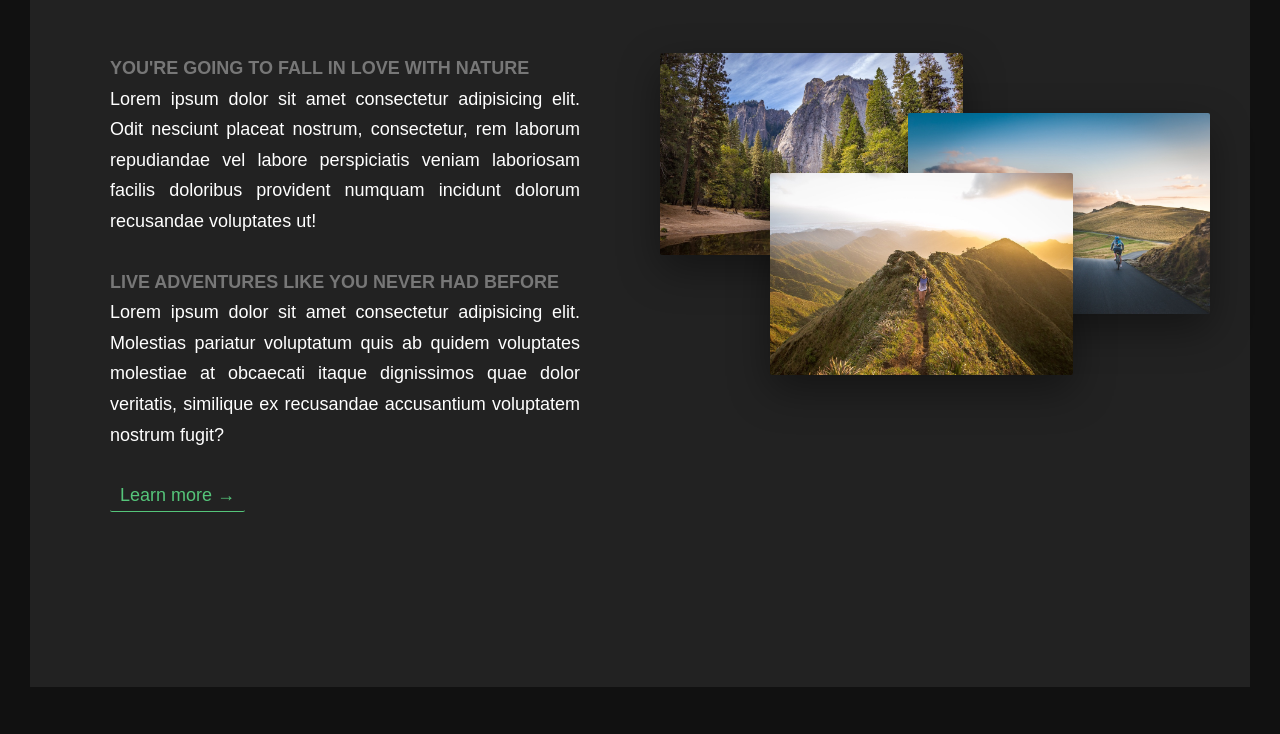
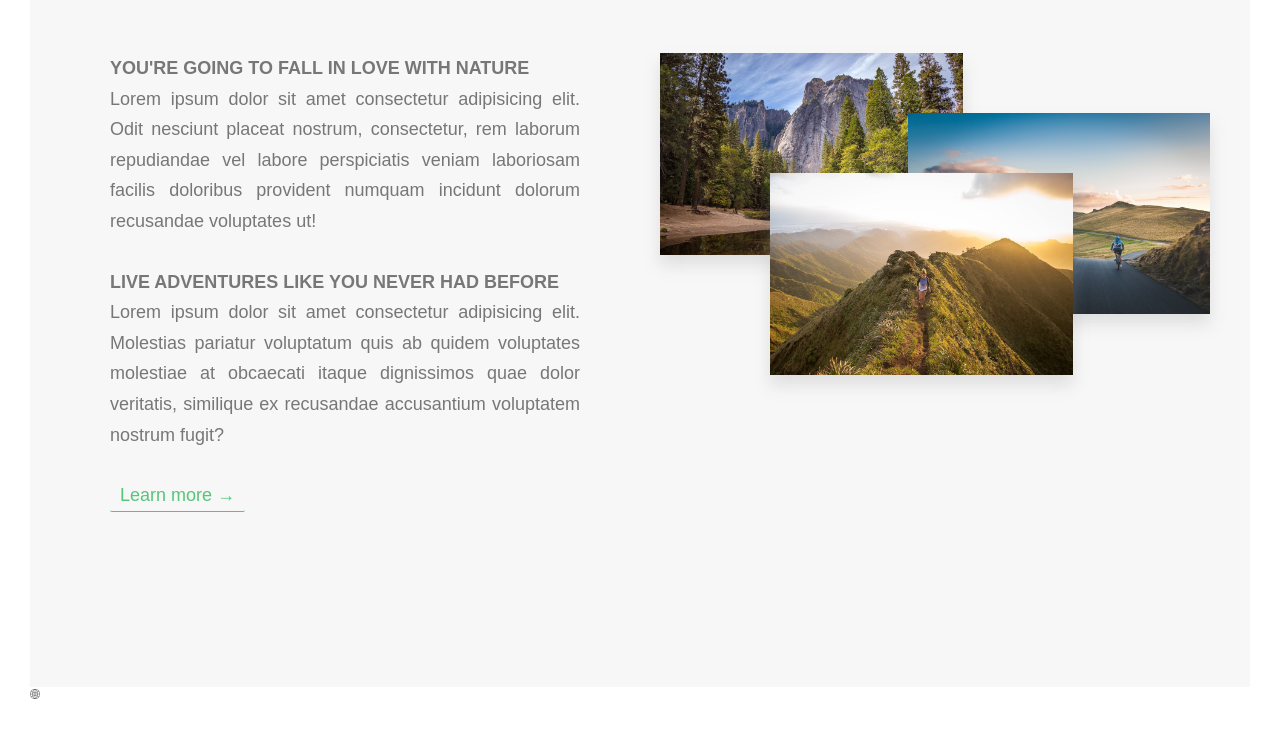
Before and after one commit to salazarkendall/SASS-natours, a website: page index.html in a window 1280 px wide. Shown: the part 783-1517 px from the top of the page. Drawn offline with Linux system fonts and the light colour scheme.

Commit message:
finished: about section

```diff
--- /dev/null
+++ b/css/icon-font.css
@@ -0,0 +1,445 @@
+@charset "UTF-8";
+
+@font-face {
+  font-family: "linea-basic-10";
+  src:url("fonts/linea-basic-10.eot");
+  src:url("fonts/linea-basic-10.eot?#iefix") format("embedded-opentype"),
+    url("fonts/linea-basic-10.woff") format("woff"),
+    url("fonts/linea-basic-10.ttf") format("truetype"),
+    url("fonts/linea-basic-10.svg#linea-basic-10") format("svg");
+  font-weight: normal;
+  font-style: normal;
+
+}
+
+[data-icon]:before {
+  font-family: "linea-basic-10" !important;
+  content: attr(data-icon);
+  font-style: normal !important;
+  font-weight: normal !important;
+  font-variant: normal !important;
+  text-transform: none !important;
+  speak: none;
+  line-height: 1;
+  -webkit-font-smoothing: antialiased;
+  -moz-osx-font-smoothing: grayscale;
+}
+
+[class^="icon-"]:before,
+[class*=" icon-"]:before {
+  font-family: "linea-basic-10" !important;
+  font-style: normal !important;
+  font-weight: normal !important;
+  font-variant: normal !important;
+  text-transform: none !important;
+  speak: none;
+  line-height: 1;
+  -webkit-font-smoothing: antialiased;
+  -moz-osx-font-smoothing: grayscale;
+}
+
+.icon-basic-accelerator:before {
+  content: "a";
+}
+.icon-basic-alarm:before {
+  content: "b";
+}
+.icon-basic-anchor:before {
+  content: "c";
+}
+.icon-basic-anticlockwise:before {
+  content: "d";
+}
+.icon-basic-archive:before {
+  content: "e";
+}
+.icon-basic-archive-full:before {
+  content: "f";
+}
+.icon-basic-ban:before {
+  content: "g";
+}
+.icon-basic-battery-charge:before {
+  content: "h";
+}
+.icon-basic-battery-empty:before {
+  content: "i";
+}
+.icon-basic-battery-full:before {
+  content: "j";
+}
+.icon-basic-battery-half:before {
+  content: "k";
+}
+.icon-basic-bolt:before {
+  content: "l";
+}
+.icon-basic-book:before {
+  content: "m";
+}
+.icon-basic-book-pen:before {
+  content: "n";
+}
+.icon-basic-book-pencil:before {
+  content: "o";
+}
+.icon-basic-bookmark:before {
+  content: "p";
+}
+.icon-basic-calculator:before {
+  content: "q";
+}
+.icon-basic-calendar:before {
+  content: "r";
+}
+.icon-basic-cards-diamonds:before {
+  content: "s";
+}
+.icon-basic-cards-hearts:before {
+  content: "t";
+}
+.icon-basic-case:before {
+  content: "u";
+}
+.icon-basic-chronometer:before {
+  content: "v";
+}
+.icon-basic-clessidre:before {
+  content: "w";
+}
+.icon-basic-clock:before {
+  content: "x";
+}
+.icon-basic-clockwise:before {
+  content: "y";
+}
+.icon-basic-cloud:before {
+  content: "z";
+}
+.icon-basic-clubs:before {
+  content: "A";
+}
+.icon-basic-compass:before {
+  content: "B";
+}
+.icon-basic-cup:before {
+  content: "C";
+}
+.icon-basic-diamonds:before {
+  content: "D";
+}
+.icon-basic-display:before {
+  content: "E";
+}
+.icon-basic-download:before {
+  content: "F";
+}
+.icon-basic-exclamation:before {
+  content: "G";
+}
+.icon-basic-eye:before {
+  content: "H";
+}
+.icon-basic-eye-closed:before {
+  content: "I";
+}
+.icon-basic-female:before {
+  content: "J";
+}
+.icon-basic-flag1:before {
+  content: "K";
+}
+.icon-basic-flag2:before {
+  content: "L";
+}
+.icon-basic-floppydisk:before {
+  content: "M";
+}
+.icon-basic-folder:before {
+  content: "N";
+}
+.icon-basic-folder-multiple:before {
+  content: "O";
+}
+.icon-basic-gear:before {
+  content: "P";
+}
+.icon-basic-geolocalize-01:before {
+  content: "Q";
+}
+.icon-basic-geolocalize-05:before {
+  content: "R";
+}
+.icon-basic-globe:before {
+  content: "S";
+}
+.icon-basic-gunsight:before {
+  content: "T";
+}
+.icon-basic-hammer:before {
+  content: "U";
+}
+.icon-basic-headset:before {
+  content: "V";
+}
+.icon-basic-heart:before {
+  content: "W";
+}
+.icon-basic-heart-broken:before {
+  content: "X";
+}
+.icon-basic-helm:before {
+  content: "Y";
+}
+.icon-basic-home:before {
+  content: "Z";
+}
+.icon-basic-info:before {
+  content: "0";
+}
+.icon-basic-ipod:before {
+  content: "1";
+}
+.icon-basic-joypad:before {
+  content: "2";
+}
+.icon-basic-key:before {
+  content: "3";
+}
+.icon-basic-keyboard:before {
+  content: "4";
+}
+.icon-basic-laptop:before {
+  content: "5";
+}
+.icon-basic-life-buoy:before {
+  content: "6";
+}
+.icon-basic-lightbulb:before {
+  content: "7";
+}
+.icon-basic-link:before {
+  content: "8";
+}
+.icon-basic-lock:before {
+  content: "9";
+}
+.icon-basic-lock-open:before {
+  content: "!";
+}
+.icon-basic-magic-mouse:before {
+  content: "\"";
+}
+.icon-basic-magnifier:before {
+  content: "#";
+}
+.icon-basic-magnifier-minus:before {
+  content: "$";
+}
+.icon-basic-magnifier-plus:before {
+  content: "%";
+}
+.icon-basic-mail:before {
+  content: "&";
+}
+.icon-basic-mail-multiple:before {
+  content: "'";
+}
+.icon-basic-mail-open:before {
+  content: "(";
+}
+.icon-basic-mail-open-text:before {
+  content: ")";
+}
+.icon-basic-male:before {
+  content: "*";
+}
+.icon-basic-map:before {
+  content: "+";
+}
+.icon-basic-message:before {
+  content: ",";
+}
+.icon-basic-message-multiple:before {
+  content: "-";
+}
+.icon-basic-message-txt:before {
+  content: ".";
+}
+.icon-basic-mixer2:before {
+  content: "/";
+}
+.icon-basic-mouse:before {
+  content: ":";
+}
+.icon-basic-notebook:before {
+  content: ";";
+}
+.icon-basic-notebook-pen:before {
+  content: "<";
+}
+.icon-basic-notebook-pencil:before {
+  content: "=";
+}
+.icon-basic-paperplane:before {
+  content: ">";
+}
+.icon-basic-pencil-ruler:before {
+  content: "?";
+}
+.icon-basic-pencil-ruler-pen:before {
+  content: "@";
+}
+.icon-basic-photo:before {
+  content: "[";
+}
+.icon-basic-picture:before {
+  content: "]";
+}
+.icon-basic-picture-multiple:before {
+  content: "^";
+}
+.icon-basic-pin1:before {
+  content: "_";
+}
+.icon-basic-pin2:before {
+  content: "`";
+}
+.icon-basic-postcard:before {
+  content: "{";
+}
+.icon-basic-postcard-multiple:before {
+  content: "|";
+}
+.icon-basic-printer:before {
+  content: "}";
+}
+.icon-basic-question:before {
+  content: "~";
+}
+.icon-basic-rss:before {
+  content: "\\";
+}
+.icon-basic-server:before {
+  content: "\e000";
+}
+.icon-basic-server2:before {
+  content: "\e001";
+}
+.icon-basic-server-cloud:before {
+  content: "\e002";
+}
+.icon-basic-server-download:before {
+  content: "\e003";
+}
+.icon-basic-server-upload:before {
+  content: "\e004";
+}
+.icon-basic-settings:before {
+  content: "\e005";
+}
+.icon-basic-share:before {
+  content: "\e006";
+}
+.icon-basic-sheet:before {
+  content: "\e007";
+}
+.icon-basic-sheet-multiple:before {
+  content: "\e008";
+}
+.icon-basic-sheet-pen:before {
+  content: "\e009";
+}
+.icon-basic-sheet-pencil:before {
+  content: "\e00a";
+}
+.icon-basic-sheet-txt:before {
+  content: "\e00b";
+}
+.icon-basic-signs:before {
+  content: "\e00c";
+}
+.icon-basic-smartphone:before {
+  content: "\e00d";
+}
+.icon-basic-spades:before {
+  content: "\e00e";
+}
+.icon-basic-spread:before {
+  content: "\e00f";
+}
+.icon-basic-spread-bookmark:before {
+  content: "\e010";
+}
+.icon-basic-spread-text:before {
+  content: "\e011";
+}
+.icon-basic-spread-text-bookmark:before {
+  content: "\e012";
+}
+.icon-basic-star:before {
+  content: "\e013";
+}
+.icon-basic-tablet:before {
+  content: "\e014";
+}
+.icon-basic-target:before {
+  content: "\e015";
+}
+.icon-basic-todo:before {
+  content: "\e016";
+}
+.icon-basic-todo-pen:before {
+  content: "\e017";
+}
+.icon-basic-todo-pencil:before {
+  content: "\e018";
+}
+.icon-basic-todo-txt:before {
+  content: "\e019";
+}
+.icon-basic-todolist-pen:before {
+  content: "\e01a";
+}
+.icon-basic-todolist-pencil:before {
+  content: "\e01b";
+}
+.icon-basic-trashcan:before {
+  content: "\e01c";
+}
+.icon-basic-trashcan-full:before {
+  content: "\e01d";
+}
+.icon-basic-trashcan-refresh:before {
+  content: "\e01e";
+}
+.icon-basic-trashcan-remove:before {
+  content: "\e01f";
+}
+.icon-basic-upload:before {
+  content: "\e020";
+}
+.icon-basic-usb:before {
+  content: "\e021";
+}
+.icon-basic-video:before {
+  content: "\e022";
+}
+.icon-basic-watch:before {
+  content: "\e023";
+}
+.icon-basic-webpage:before {
+  content: "\e024";
+}
+.icon-basic-webpage-img-txt:before {
+  content: "\e025";
+}
+.icon-basic-webpage-multiple:before {
+  content: "\e026";
+}
+.icon-basic-webpage-txt:before {
+  content: "\e027";
+}
+.icon-basic-world:before {
+  content: "\e028";
+}
--- a/index.html
+++ b/index.html
@@ -6,6 +6,7 @@
     <meta name="viewport" content="width=device-width, initial-scale=1.0">
     <link href="https://fonts.googleapis.com/css?family=Lato:100,300,400,700,900" rel="stylesheet">
     <link rel="stylesheet" href="css/style.css">
+    <link rel="stylesheet" href="/css/icon-font.css">
     <link rel="shortcut icon" type="image/png" href="img/favicon.png">
     <title>Natours | Exciting tours for adventurous people </title>
 </head>
@@ -60,6 +61,15 @@
                 </div>
             </div>
         </section>
+        <section class="section-features">
+            <i class="icon-basic-world"></i>
+            <div class="row">
+                <div class="col-1-4">
+                    <div class="feature-box">
+                    </div>
+                </div>
+            </div>
+        </section>
     </main>
 </body>
 
--- a/sass/abstracts/_variables.scss
+++ b/sass/abstracts/_variables.scss
@@ -3,9 +3,15 @@ $color-primary: #55c57a;
 $color-primary-light: #7ed56f;
 $color-primary-dark: #28b485;
 
-$color-gray-dark: #222;
-$color-gray-light: #777;
-$color-background: #111;
+$color-grey-light-1: #f7f7f7;
+$color-grey-light-2: #eee;
+
+$color-grey-dark-1: #777;
+$color-grey-dark-2: #999;
+$color-grey-dark-3: #333;
+
+$color-background: white;
+
 $color-white: #fff;
 $color-black: #000;
 
--- a/sass/base/_typography.scss
+++ b/sass/base/_typography.scss
@@ -54,7 +54,7 @@ body {
 }
 
 .heading-tertiary {
-	color: $color-gray-light;
+	color: $color-grey-dark-1;
 	font-size: $default-font-size;
 	font-weight: 700;
 	text-transform: uppercase;
@@ -62,7 +62,7 @@ body {
 
 .paragraph {
 	text-align: justify;
-	color: $color-white;
+	color: $color-grey-dark-1;
 	font-size: $default-font-size;
 	margin-bottom: 3rem;
 }
--- a/sass/components/_button.scss
+++ b/sass/components/_button.scss
@@ -42,8 +42,8 @@
 	}
 
 	&--white {
-		background-color: $color-white;
-		color: $color-gray-light;
+		background-color: $color-grey-light-1;
+		color: $color-grey-dark-1;
 
 		&::after {
 			background-color: $color-white;
--- a/sass/components/_composition.scss
+++ b/sass/components/_composition.scss
@@ -2,10 +2,9 @@
 	position: relative;
 	&__photo {
 		width: 55%;
-		box-shadow: 0 1.5rem 4rem rgba($color-black, 0.4);
-		border-radius: 0.2rem;
+		box-shadow: 0 1rem 1.5rem rgba($color-grey-dark-2, 0.25);
 		position: absolute;
-		transition: all 0.15s ease-in-out;
+		transition: all 0.2s ease-in-out;
 		z-index: 0;
 		&--p1 {
 			left: 0;
@@ -20,8 +19,8 @@
 			top: 12rem;
 		}
 		&:hover {
+			outline-offset: 1rem;
 			outline: 1rem solid $color-primary;
-			outline-offset: 1rem;
 			transform: scale(1.1) translateY(-0.5rem);
 			z-index: 1;
 		}
--- a/sass/pages/_home.scss
+++ b/sass/pages/_home.scss
@@ -1,5 +1,5 @@
 .section-about {
-	background-color: $color-gray-dark;
+	background-color: $color-grey-light-1;
 	padding: 17.5rem 0;
 	// margin-top: -10%;
 	margin-top: -12rem;
```
Also changed, not shown: css/fonts/linea-basic-10.ttf (added), css/fonts/linea-basic-10.woff (added), css/style.css, 2 other files.
